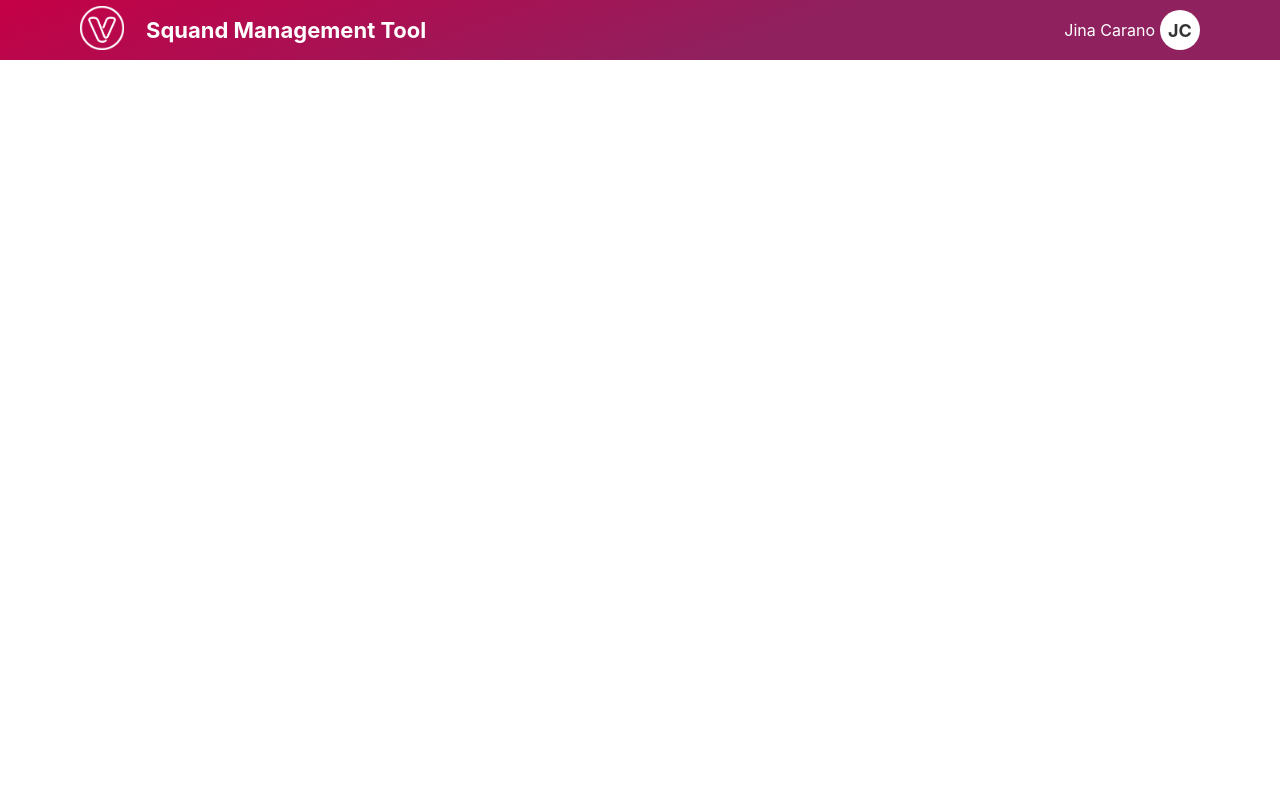
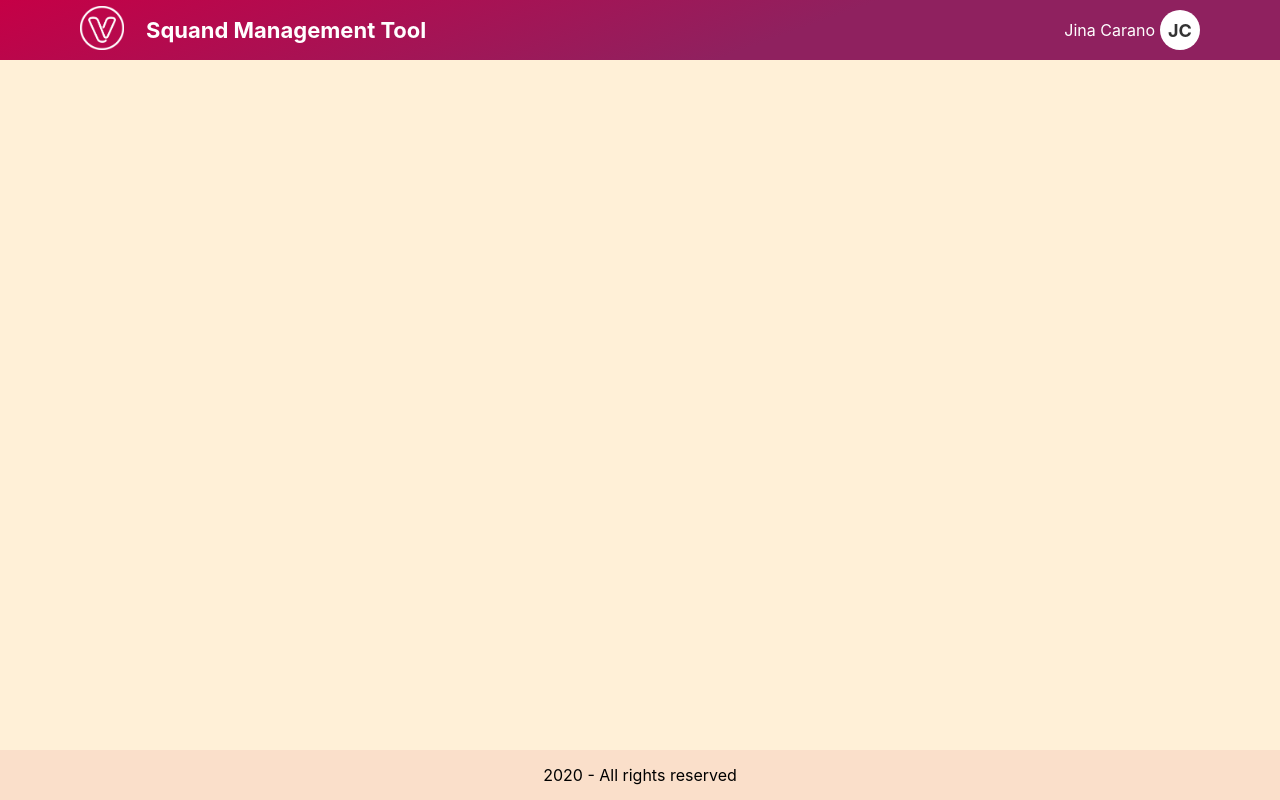
Before and after one commit to karmodaniel/Smt, a React (Create React App) app: page / in a window 1280 px wide. Built offline with nearby package versions, Linux system fonts and the light colour scheme.

Commit message:
add footer

```diff
--- a/src/App.js
+++ b/src/App.js
@@ -1,5 +1,7 @@
+import "./App.scss";
+
 import Header from "./components/Header/Header";
-import "./App.scss";
+import Footer from "./components/Footer/Footer";
 
 import logo from "./assets/img/logo-venturus.png";
 
@@ -9,8 +11,11 @@ function App() {
   };
 
   return (
-    <div>
-      <Header logo={logo} user={user} />
+    <div className="container">
+      <div className="wrapper-content">
+        <Header logo={logo} user={user} />
+      </div>
+      <Footer />
     </div>
   );
 }
--- a/src/App.scss
+++ b/src/App.scss
@@ -0,0 +1,11 @@
+.container {
+    display: flex;
+    flex-direction: column;
+    width: 100%;
+
+    .wrapper-content {
+        min-height: calc(100vh - 50px);
+        width: 100%;
+    }
+
+}
--- a/src/assets/utilities/_variables.scss
+++ b/src/assets/utilities/_variables.scss
@@ -2,3 +2,5 @@ $white: #ffffff;
 $black: #333333;
 $red: #c50046;
 $dark-pink: #8f215f;
+$cream: #FFF0D7;
+$dark-cream: #FADFCA;
--- /dev/null
+++ b/src/components/Footer/Footer.js
@@ -0,0 +1,10 @@
+import React from 'react';
+import './Footer.scss';
+
+export default function Footer() {
+    return (
+        <footer className="footer">
+            <p>2020 - All rights reserved</p>
+        </footer>
+    );
+}
--- /dev/null
+++ b/src/components/Footer/Footer.scss
@@ -0,0 +1,10 @@
+@import '../../assets/utilities/variables';
+
+.footer {
+    display: flex;
+    justify-content: center;
+    align-items: center;
+    width: 100%;
+    height: 50px;
+    background-color: $dark-cream;
+}
--- a/src/index.scss
+++ b/src/index.scss
@@ -1,3 +1,5 @@
+@import './assets/utilities/variables';
+
 * {
   margin: 0;
   padding: 0;
@@ -5,6 +7,7 @@
 }
 
 body {
+  background-color: $cream;
   font-family: -apple-system, BlinkMacSystemFont, 'Segoe UI', 'Roboto', 'Oxygen',
     'Ubuntu', 'Cantarell', 'Fira Sans', 'Droid Sans', 'Helvetica Neue',
     sans-serif;
```
